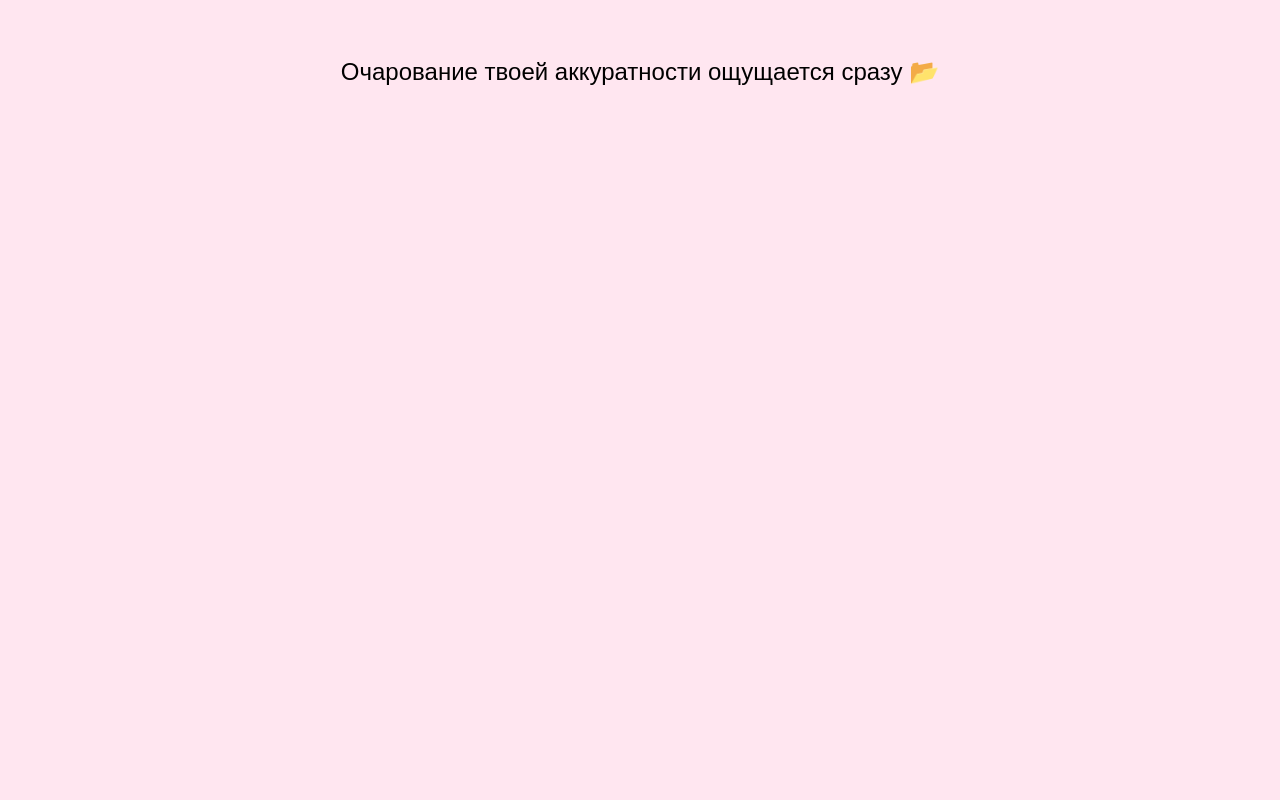
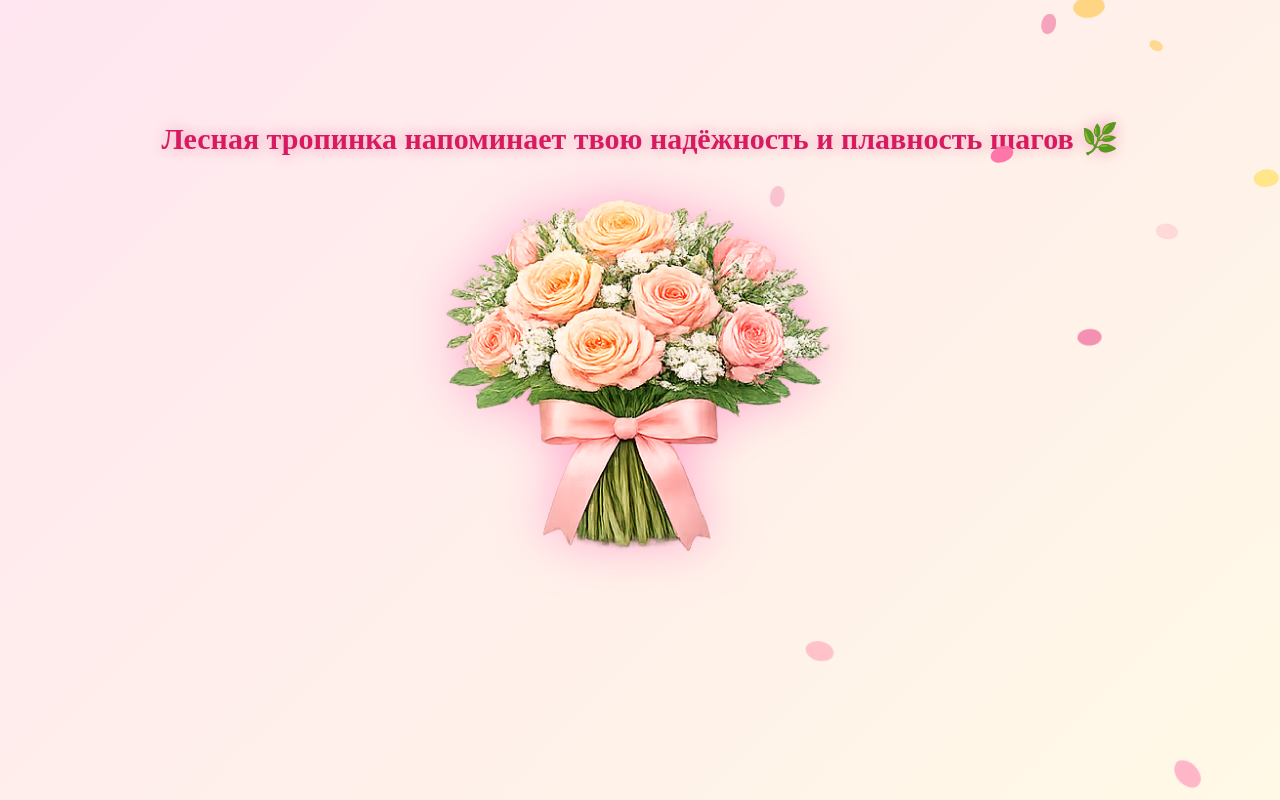
Before and after one commit to Wolfringer/8Mart, a plain HTML site: page index.html in a window 1280 px wide. Drawn offline with Linux system fonts and the light colour scheme.

Commit message:
Full update index.html
Add flowers and petals

```diff
--- a/index.html
+++ b/index.html
@@ -1,25 +1,121 @@
 <!DOCTYPE html>
-<html>
+<html lang="ru">
 <head>
-<meta name="viewport" content="width=device-width, initial-scale=1">
+<meta charset="UTF-8">
+<meta name="viewport" content="width=device-width, initial-scale=1.0">
+<title>С 8 Марта!</title>
+
 <style>
 body {
-  background: #ffe6f0;
-  font-family: Arial;
+    margin: 0;
+    padding: 0;
+    overflow: hidden;
+    height: 100vh;
+    background: linear-gradient(135deg, #ffe6f0, #fff9e6);
+    display: flex;
+    flex-direction: column;
+    justify-content: center;
+    align-items: center;
+}
+
+/* Надпись */
+.title {
+    font-size: 30px;
+    font-weight: bold;
+    color: #d81b60;
     text-align: center;
-  padding: 50px;
+    margin-bottom: 20px;
+    opacity: 0;
+    transform: translateY(-20px);
+    animation: fadeTitle 1.2s ease-out forwards;
+    text-shadow: 0 0 15px rgba(216, 27, 96, 0.4);
+    z-index: 10;
+    padding: 0 15px;
 }
-.box {
-  font-size: 24px;
+
+@keyframes fadeTitle {
+    to {
+        opacity: 1;
+        transform: translateY(0);
+    }
+}
+
+.flower-container {
+    width: 90%;
+    max-width: 500px;
+    position: relative;
+    z-index: 5;
+}
+
+.flower-container img {
+    width: 100%;
+    opacity: 0;
+    transform: scale(0.85);
+    animation: fadeIn 1.2s ease-out forwards;
+    filter: drop-shadow(0 0 25px rgba(255, 105, 180, 0.5));
+}
+
+@keyframes fadeIn {
+    to {
+        opacity: 1;
+        transform: scale(1);
+    }
+}
+
+.petal {
+    position: fixed;
+    top: -50px;
+    border-radius: 60% 40% 60% 40%;
+    pointer-events: none;
 }
 </style>
 </head>
+
 <body>
 
-<div class="box" id="compliment"></div>
+<div class="title" id="randomTitle"></div>
+
+<div class="flower-container">
+    <img id="randomFlower" src="" alt="Букет цветов">
+</div>
 
 <script>
-const compliments = [
+const images = [
+    "images/1_01.png",
+    "images/1_02.png",
+    "images/1_03.png",
+    "images/1_07.png",
+    "images/1_05.png",
+    "images/1_06.png",
+    "images/2_01.png",
+    "images/2_02.png",
+    "images/2_03.png",
+    "images/2_07.png",
+    "images/2_05.png",
+    "images/2_06.png",
+    "images/3_01.png",
+    "images/3_02.png",
+    "images/3_03.png",
+    "images/3_07.png",
+    "images/3_05.png",
+    "images/3_06.png",
+    "images/4_01.png",
+    "images/4_02.png",
+    "images/4_03.png",
+    "images/4_04.png",
+    "images/4_05.png",
+    "images/4_06.png",
+];
+
+const titles = [
+    "С 8 Марта! 💐",
+    "Пусть весна расцветает в душе 🌸",
+    "Тепла, нежности и счастья 💖",
+    "Пусть каждый день будет цветущим 🌷",
+    "Весеннего настроения и улыбок ✨",
+    "Пусть жизнь будет яркой как этот букет 🌺",
+    "С праздником весны! 🌼",
+    "Радости, любви и вдохновения 🌹",
     "Офис становится светлее, когда ты улыбаешься 🌸",
     "Даже самые сложные отчёты выглядят дружелюбнее рядом с тобой 🧮",
     "Лёгкость твоего присутствия ощущается сразу ☀️",
@@ -122,10 +218,72 @@ const compliments = [
     "Мягкая женская теплота делает офис уютным 🌸",
     "Даже цифры ведут себя аккуратно, когда ты рядом 🧮",
     "Солнечный свет утром напоминает о твоей улыбке ☀️"
-]
+];
 
-document.getElementById("compliment").innerText =
-compliments[Math.floor(Math.random() * compliments.length)];
+// Рандом букет
+document.getElementById("randomFlower").src =
+    images[Math.floor(Math.random() * images.length)];
+
+// Рандом надпись
+document.getElementById("randomTitle").textContent =
+    titles[Math.floor(Math.random() * titles.length)];
+
+const colors = [
+    "#ff6fa5",
+    "#ffb6c1",
+    "#ffd1dc",
+    "#ffcc66",
+    "#ffffff",
+    "#f48fb1",
+    "#ffe066"
+];
+
+function createPetal() {
+
+    const petal = document.createElement("div");
+    petal.classList.add("petal");
+
+    const size = 8 + Math.random() * 18;
+    petal.style.width = size + "px";
+    petal.style.height = size * 1.4 + "px";
+    petal.style.background = colors[Math.floor(Math.random() * colors.length)];
+    petal.style.opacity = 0.4 + Math.random() * 0.6;
+    petal.style.zIndex = Math.floor(size);
+
+    let x = Math.random() * window.innerWidth;
+    let y = -50;
+
+    const speedY = 1 + Math.random() * 2;
+    const swingAmplitude = 20 + Math.random() * 40;
+    const swingSpeed = 0.01 + Math.random() * 0.02;
+    const rotationSpeed = Math.random() * 4;
+
+    let angle = 0;
+    let time = 0;
+
+    document.body.appendChild(petal);
+
+    function animate() {
+        y += speedY;
+        time += swingSpeed;
+
+        const offsetX = Math.sin(time) * swingAmplitude;
+        angle += rotationSpeed;
+
+        petal.style.transform =
+            `translate(${x + offsetX}px, ${y}px) rotate(${angle}deg)`;
+
+        if (y < window.innerHeight + 50) {
+            requestAnimationFrame(animate);
+        } else {
+            petal.remove();
+        }
+    }
+
+    animate();
+}
+
+setInterval(createPetal, 200);
 </script>
 
 </body>
```
Lines whose indentation alone changed are shown as unchanged.
